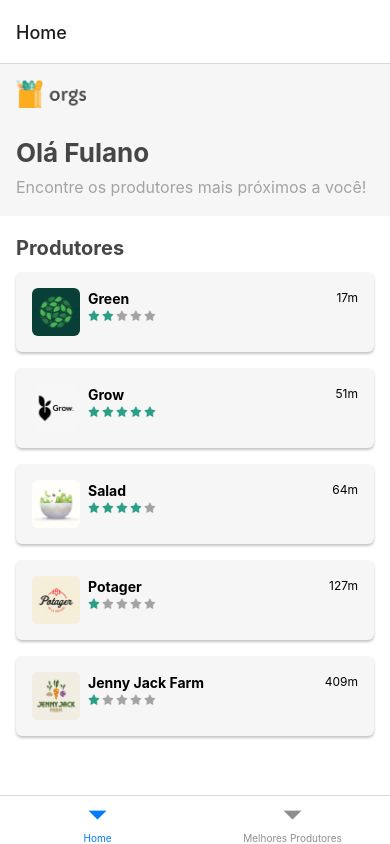
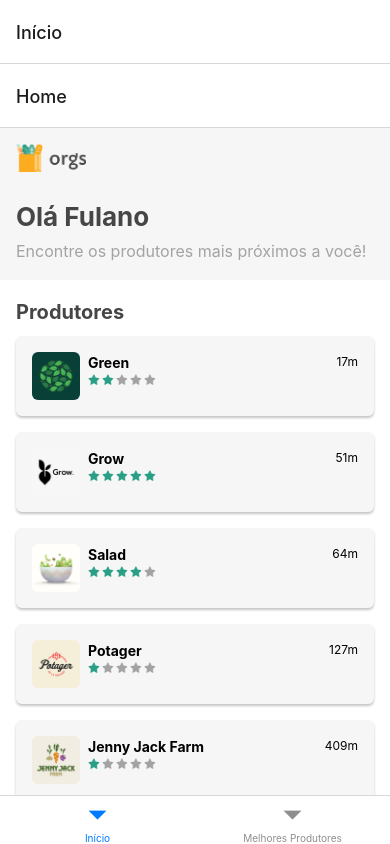
Before and after one commit to g-santosmartins/orgs-screen-navigation, a React Native app: screen / in a window 390 px wide. Built offline with nearby package versions, Linux system fonts and the light colour scheme.

Commit message:
feat: Creating stack navigation

```diff
--- a/package.json
+++ b/package.json
@@ -12,6 +12,7 @@
   "dependencies": {
     "@react-navigation/bottom-tabs": "^6.0.9",
     "@react-navigation/native": "^6.0.6",
+    "@react-navigation/native-stack": "^6.2.5",
     "react": "17.0.2",
     "react-native": "0.66.3",
     "react-native-safe-area-context": "^3.3.2",
--- a/src/rotas/AppRotas.js
+++ b/src/rotas/AppRotas.js
@@ -3,8 +3,8 @@ import { NavigationContainer } from '@react-navigation/native';
 import { createBottomTabNavigator } from '@react-navigation/bottom-tabs';
 
 // Internal imports
-import Home from '../telas/Home';
 import MelhoresProdutores from '../telas/MelhoresProdutores';
+import ProdutorRotas from './ProdutorRotas';
 
 const Tab = createBottomTabNavigator();
 
@@ -12,7 +12,7 @@ export default function AppRotas() {
     return(
         <NavigationContainer>
             <Tab.Navigator>
-                <Tab.Screen name="Home" component={Home} />
+                <Tab.Screen name="Início" component={ProdutorRotas} />
                 <Tab.Screen name="Melhores Produtores" component={MelhoresProdutores} />
             </Tab.Navigator>
         </NavigationContainer>
--- /dev/null
+++ b/src/rotas/ProdutorRotas.js
@@ -0,0 +1,16 @@
+import React from 'react'
+import { createNativeStackNavigator } from '@react-navigation/native-stack'
+import Produtor from '../telas/Produtor'
+
+import Home from '../telas/Home';
+
+
+// calling the constructor of nav Stack component
+const Stack = createNativeStackNavigator()
+export default function ProdutorRotas() {
+    return <Stack.Navigator>
+        <Stack.Screen name='Home' component={Home} />
+        <Stack.Screen name='Produtor' component={Produtor} />
+
+    </Stack.Navigator>
+}
```
Also changed, not shown: 1 other file (tests, documents, lock files or other folders).
